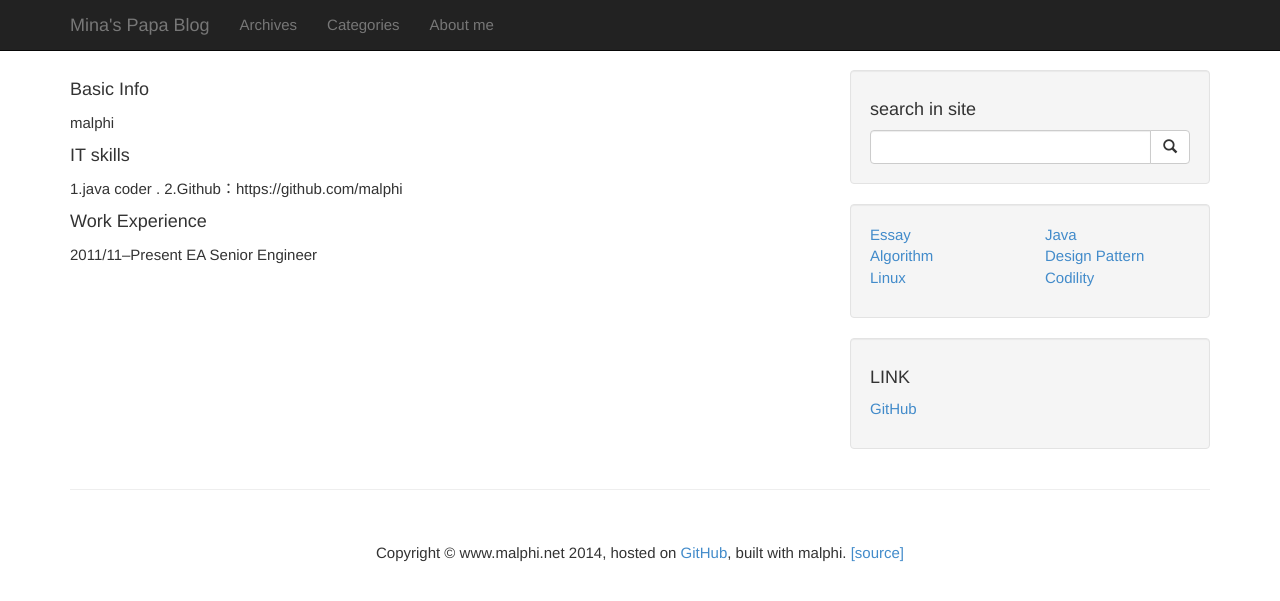
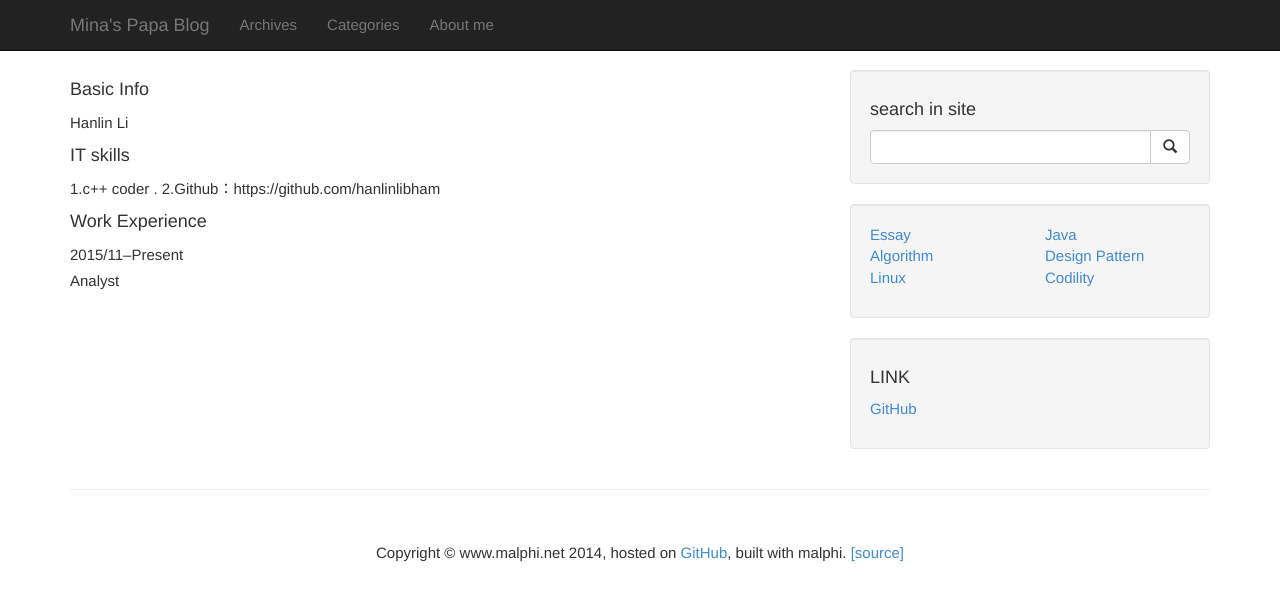
Before and after one commit to hanlinlibham/hanlinlibham.github.io, a Jekyll site: the page built from about.md, in a window 1280 px wide. Shown: the top 601 px of the page. Built offline with Jekyll 4.4.1, drawn with Linux system fonts in a browser that asks for light colours; Markdown is read by kramdown in place of the engine named in the settings.

Commit message:
Update about.md

```diff
--- a/about.md
+++ b/about.md
@@ -3,12 +3,12 @@ layout: default
 title: "关于：About"
 ---
 ####Basic Info
-malphi
+Hanlin Li
 
 ####IT skills
-1.java coder .
-2.Github：https://github.com/malphi
+1.c++ coder .
+2.Github：https://github.com/hanlinlibham
 
 ####Work Experience
-2011/11--Present  EA
-Senior Engineer
+2015/11--Present
+Analyst
```
